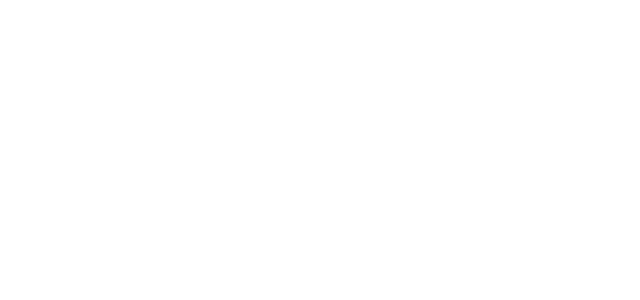
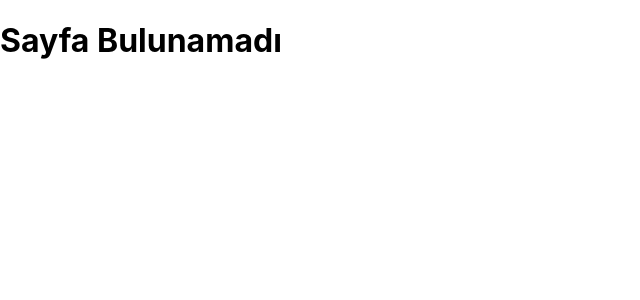
Before and after one commit to Mervegk/gelyaz-react, a React (Create React App) app: page /counter in a window 1280 px wide. Before the commit this address had no page. Shown: the top 300 px of the page, without its empty margins (0-640 px from the left). Built offline with nearby package versions, Linux system fonts and the light colour scheme.

Commit message:
not found page

```diff
--- a/src/App.js
+++ b/src/App.js
@@ -9,6 +9,7 @@
 import DashBoardLayout from './layouts/DashBoardLayout';
 import AuthLayout from './layouts/AuthLayout';
 import Register from './pages/Auth/Register';
+import NotFound from './pages/NotFound';
 
 function App() {
 
@@ -25,6 +26,7 @@
           <Route index element={<Login />} />
           <Route path='register' element={<Register />} />
         </Route>
+        <Route path='*' element={<NotFound />} />
       </Routes>
     </BrowserRouter>
   );
--- /dev/null
+++ b/src/pages/NotFound.js
@@ -0,0 +1,9 @@
+import React from 'react'
+
+export default function NotFound() {
+  return (
+    <div>
+      <h1>Sayfa Bulunamadı</h1>
+    </div>
+  )
+}
```
